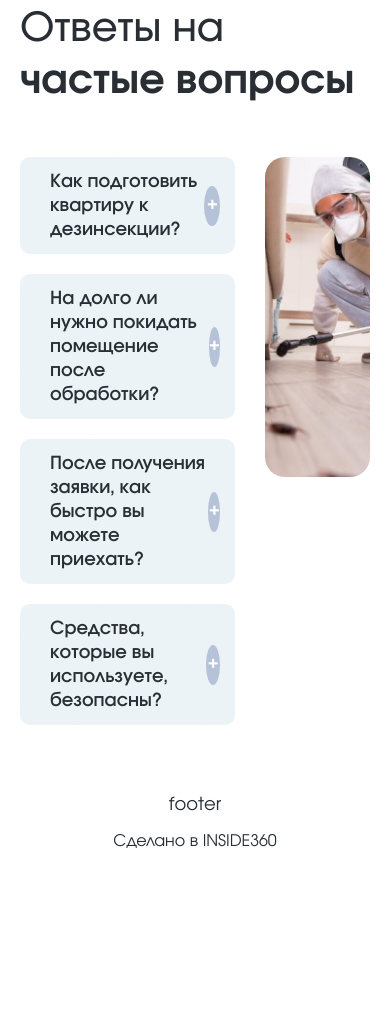
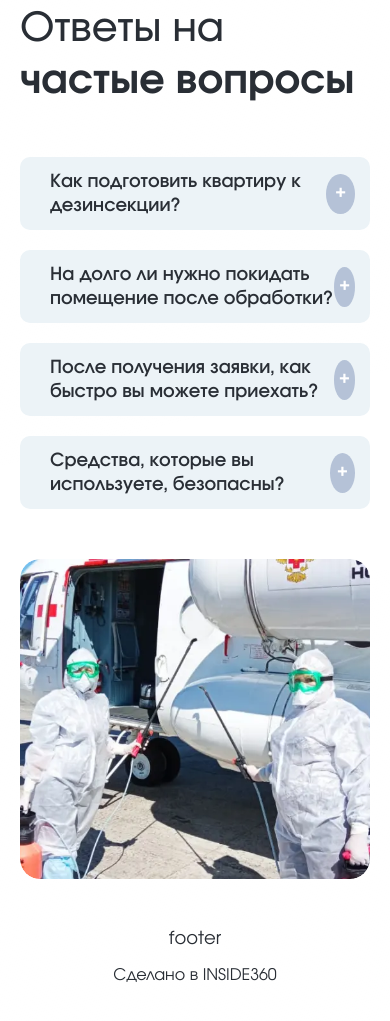
Before and after one commit to blessMe-Padre/kgbus, a website with bundled scripts: page index.html in a window 390 px wide. Shown: the part 7870-8891 px from the top of the page. Before the commit the page ends 8783 px from the top, so only its background shows below. Built offline with nearby package versions, Linux system fonts and the light colour scheme; files whose address does not match are found by name.

Commit message:
feat: добавляет стили

```diff
--- a/css/main.css
+++ b/css/main.css
@@ -1482,6 +1482,7 @@ button.swiper-pagination-bullet{
 
 #faq_box .image {
   flex: 1;
+  border-radius: 20px;
 }
 
 #faq_box .image img {
@@ -1491,6 +1492,14 @@ button.swiper-pagination-bullet{
   -o-object-fit: cover;
      object-fit: cover;
   border-radius: 20px;
+  max-height: 320px;
+}
+
+@media (max-width: 1023px) {
+  #faq_box .faq {
+    grid-template-columns: 1fr;
+    gap: 30px;
+  }
 }
 
 #reviews_box .rewiew {
--- a/index.html
+++ b/index.html
@@ -541,9 +541,10 @@
                                 <p class="content">Средства, которые вы используете, безопасны?</p>
                             </li>
                         </ul>
-
-                        <div class="image">
-                            <img src="src/img/faq_image.png" />
+                        <div>
+                            <div class="image image-wrapper">
+                                <img src="src/img/faq-2.webp" width="466" height="320" alt="image" />
+                            </div>
                         </div>
                     </div>
                 </div>
--- a/src/block/faq_box.css
+++ b/src/block/faq_box.css
@@ -69,6 +69,7 @@
 
 #faq_box .image {
     flex: 1;
+    border-radius: 20px;
 }
 
 #faq_box .image img {
@@ -77,4 +78,13 @@
     height: 320px;
     object-fit: cover;
     border-radius: 20px;
+    max-height: 320px;
 }
+
+
+@media (max-width: 1023px) {
+    #faq_box .faq {
+        grid-template-columns: 1fr;
+        gap: 30px;
+    }
+}
```
Also changed, not shown: backlog.html (added, +18 -0 lines), src/img/faq-1.webp (added), src/img/faq-2.webp (added).
